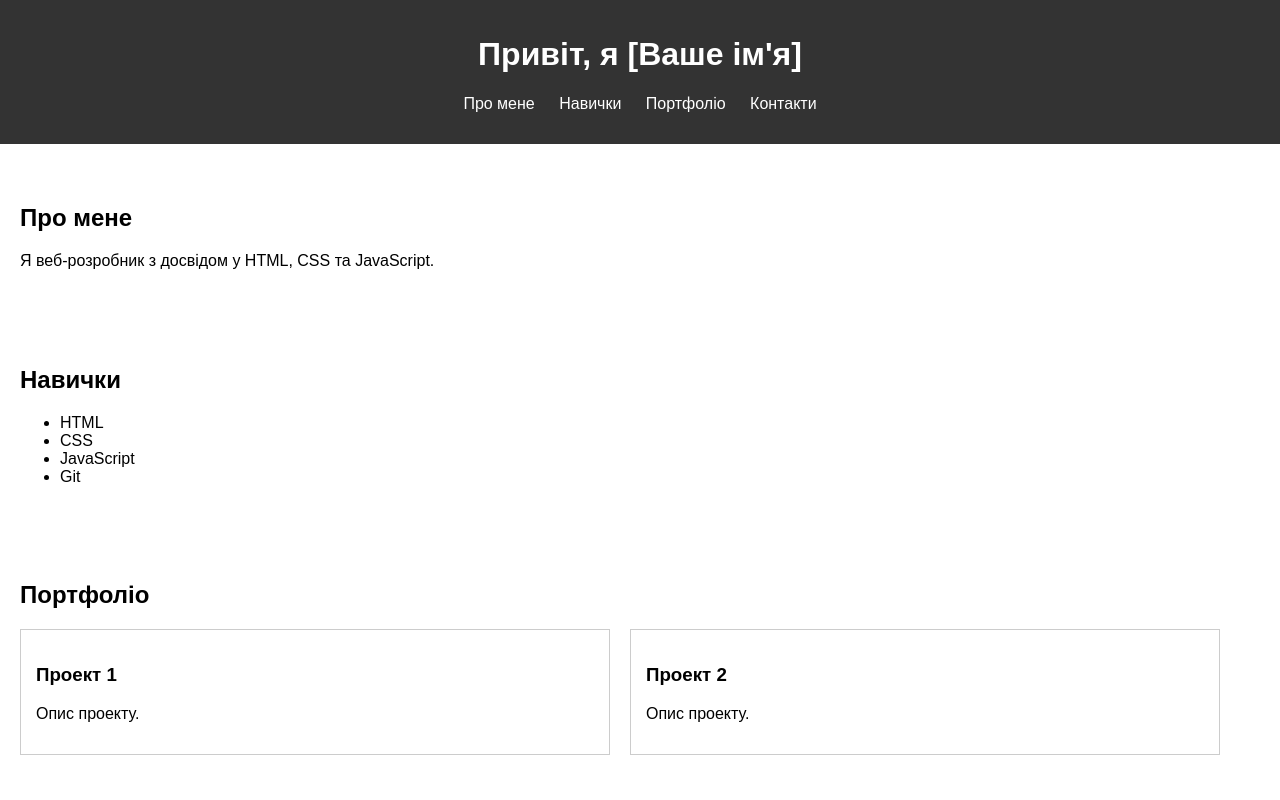
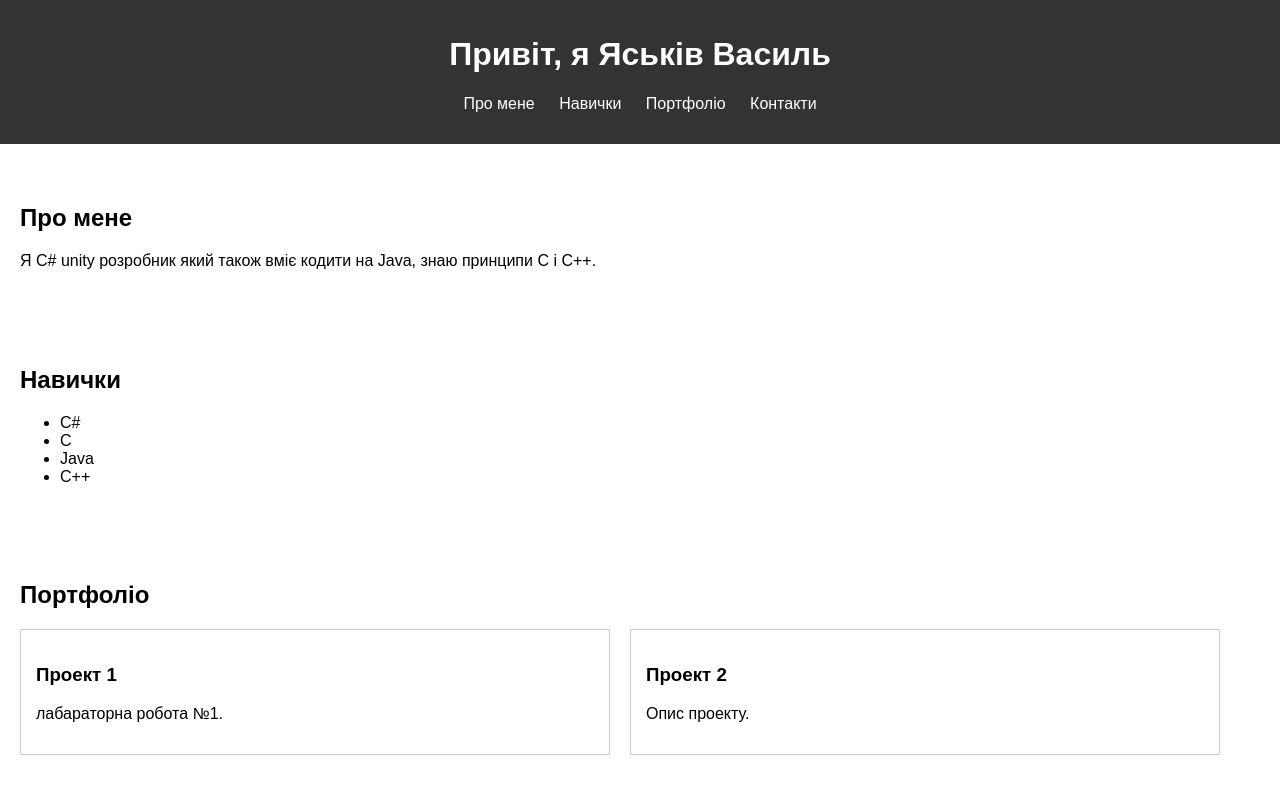
Before and after one commit to VasylYaskiv18/-WEB, a plain HTML site: page index.html in a window 1280 px wide. Shown: the top 800 px of the page. Drawn offline with Linux system fonts and the light colour scheme.

Commit message:
Update index.html

```diff
--- a/index.html
+++ b/index.html
@@ -8,7 +8,7 @@
 </head>
 <body>
     <header>
-        <h1>Привіт, я [Ваше ім'я]</h1>
+        <h1>Привіт, я Яськів Василь</h1>
         <nav>
             <ul>
                 <li><a href="#about">Про мене</a></li>
@@ -21,16 +21,16 @@
 
     <section id="about">
         <h2>Про мене</h2>
-        <p>Я веб-розробник з досвідом у HTML, CSS та JavaScript.</p>
+        <p>Я C# unity розробник який також вміє кодити на Java, знаю принципи C і C++.</p>
     </section>
 
     <section id="skills">
         <h2>Навички</h2>
         <ul>
-            <li>HTML</li>
-            <li>CSS</li>
-            <li>JavaScript</li>
-            <li>Git</li>
+            <li>C#</li>
+            <li>C</li>
+            <li>Java</li>
+            <li>C++</li>
         </ul>
     </section>
 
@@ -39,7 +39,7 @@
         <div class="projects">
             <div class="project">
                 <h3>Проект 1</h3>
-                <p>Опис проекту.</p>
+                <p>лабараторна робота №1.</p>
             </div>
             <div class="project">
                 <h3>Проект 2</h3>
```
